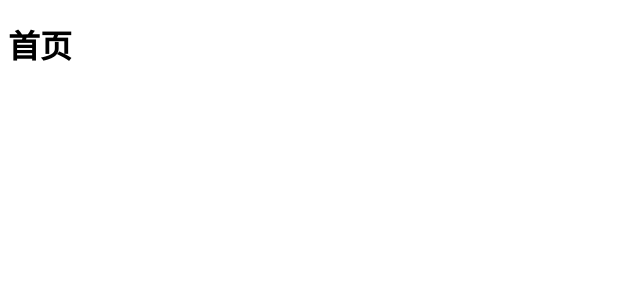
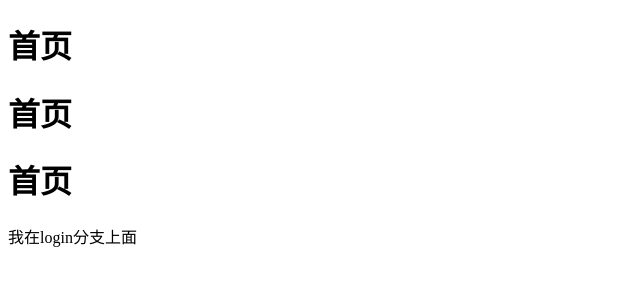
Before and after one commit to lisui123/my-text, a plain HTML site: page login.html in a window 1280 px wide. Shown: the whole page, without its empty margins (0-640 px from the left). Drawn offline with Linux system fonts and the light colour scheme.

Commit message:
我在login修改

```diff
--- a/login.html
+++ b/login.html
@@ -8,5 +8,9 @@
 </head>
 <body>
     <h1>首页</h1>
+    <h1>首页</h1>
+    <h1>首页</h1>
+    <div>我在login分支上面</div>
+    <a href="./login.html"></a>
 </body>
 </html>
```
